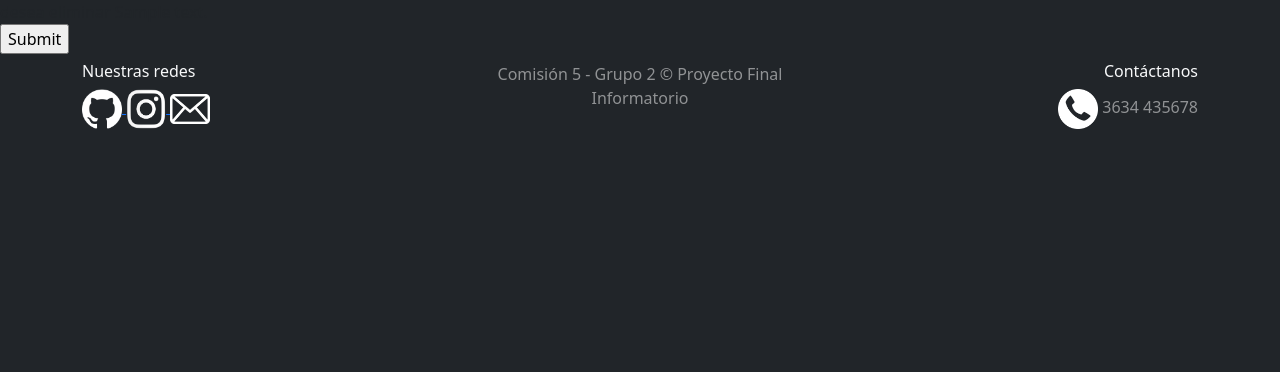
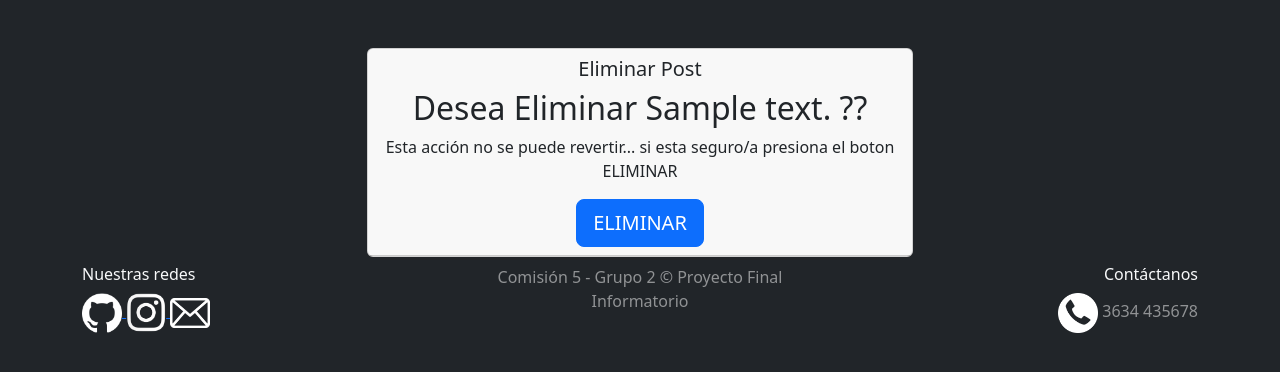
Before and after one commit to Casullo/FINAL_PRO, a Django app: page /borrar/1 in a window 1280 px wide. Shown: the part 186-558 px from the top of the page. Run offline with Django 5.2, Linux system fonts and the light colour scheme; tables that the repository leaves empty hold one stand-in row (values such as "Sample post").

Commit message:
Eliminar comentarios

```diff
--- a/blog/apps/posts/forms.py
+++ b/blog/apps/posts/forms.py
@@ -28,7 +28,6 @@ class CrearForm(forms.ModelForm):
 
 class ModificarForm (forms.ModelForm):
     class Meta:
-
         model = Posts
         fields = ('texto',)
 
@@ -43,7 +42,7 @@ class ComentarioForm(forms.ModelForm):
 class ModificarComentarioForm(forms.ModelForm):
     class Meta:
         model = Comentario
-        fields = ["texto"]
+        fields = ["texto",]
 
 class CustomLoginForm(AuthenticationForm):
     username = forms.CharField(
--- a/blog/apps/posts/urls.py
+++ b/blog/apps/posts/urls.py
@@ -16,6 +16,6 @@ urlpatterns = [
     path ("modificar/<int:pk>", views.ModificarPost.as_view(), name = 'modificar_post'),
     path("nosotros/", views.about_us, name="nosotros"),
     path ("perfil/<int:id>", views.perfil , name="perfil"),
-    path("borrar/<int:pk>", views.EliminarComentario.as_view(), name="comentarios/confirm_delete"),
-    path("modificar_com/<int:pk>",views.ModificarComentario.as_view(),name="comentarios/modificar_comentario",),
+    path("modificar_com/<int:pk>", views.ModificarComentario.as_view(), name="modificar_comentario"),
+    path( "borrar/<int:pk>", views.EliminarComentario.as_view(), name="borrar_comentario" ),
 ]
--- a/blog/apps/posts/views.py
+++ b/blog/apps/posts/views.py
@@ -2,7 +2,7 @@ from django.shortcuts import render
 from .models import Posts, User, Comentario, Categoria
 from django.shortcuts import redirect
 from django.views.generic import ListView, DetailView, CreateView, DeleteView, UpdateView
-from .forms import RegistroForm, CrearForm, ModificarForm, ComentarioForm
+from .forms import RegistroForm, CrearForm, ModificarForm, ComentarioForm, ModificarComentarioForm
 from django.contrib.auth.mixins import LoginRequiredMixin   # mixin que solicita login al usuario
 from django.contrib.auth.decorators import login_required
 from django.urls import reverse_lazy
@@ -81,14 +81,14 @@ class ComentarioCreateView (LoginRequiredMixin, CreateView):
 
 class ModificarComentario(UpdateView):
     model = Comentario
-    form_class = ComentarioForm
-    template_name = "comentarios/modificar_comentario.html"
-    success_url = reverse_lazy("posts")
+    form_class = ModificarComentarioForm
+    template_name = "comentarios/modificar.html"
+    success_url = reverse_lazy('apps.posts:posts')
 
 class EliminarComentario(DeleteView):
     model = Comentario
     template_name = "comentarios/confirm_delete.html"
-    success_url = reverse_lazy("posts")
+    success_url = reverse_lazy("apps.posts:posts")
 
 
 
--- a/blog/templates/comentarios/confirm_delete.html
+++ b/blog/templates/comentarios/confirm_delete.html
@@ -1,9 +1,21 @@
 {% extends 'base.html' %}
 {% block contenido%}
-desea eliminar {{object}}
+<center><div class="container mt-5">
+    <div class="row justify-content-center">
+      <div class="col-md-6">
+        <div class="card">
+          <div class="card-header">
+            <h5 class="card-title text-center">Eliminar Post</h5>
+<div><h2>Desea Eliminar {{object}} ??</h2>
+<p>Esta acción no se puede revertir... si esta seguro/a presiona el boton ELIMINAR</p></div>
 <form action="" method="post">
     {% csrf_token %}
     {{form}}
-    <input type="submit">
+    <input class= "btn btn-primary btn-lg" type="submit" value="ELIMINAR">
 </form>
+</div>
+</div>
+</div>
+</div> </div>
+</center>
 {% endblock contenido%}
--- a/blog/templates/posts/post_individual.html
+++ b/blog/templates/posts/post_individual.html
@@ -46,6 +46,8 @@
               </div>
             <tr><td>{{ comentario.usuario }} {{ comentario.fecha }}</td></tr>
         </table>
+        <a class="btn btn-danger" href="{% url 'apps.posts:borrar_comentario' comentario.pk %}">Eliminar</a>
+        <a class="btn btn-warning" href="{% url 'apps.posts:modificar_comentario' comentario.pk %}">Modificar</a>
     </div>
     {% empty %}
         <p>No hay comentarios. Puedes ser el primero en comentar!</p>
```
